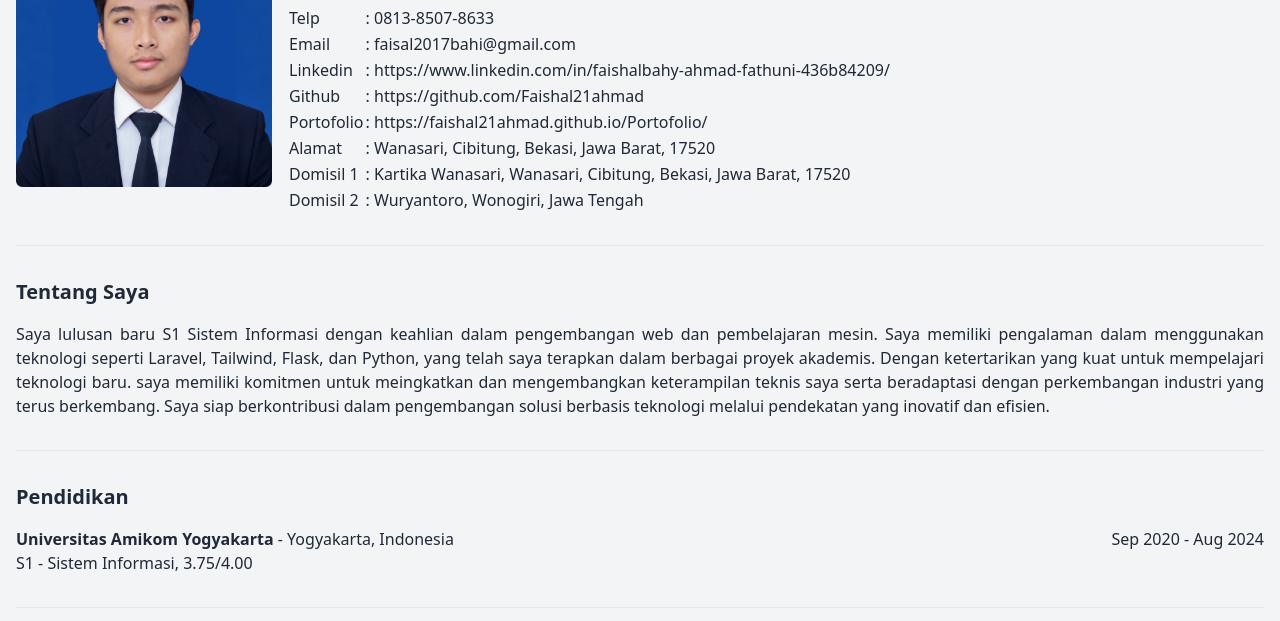
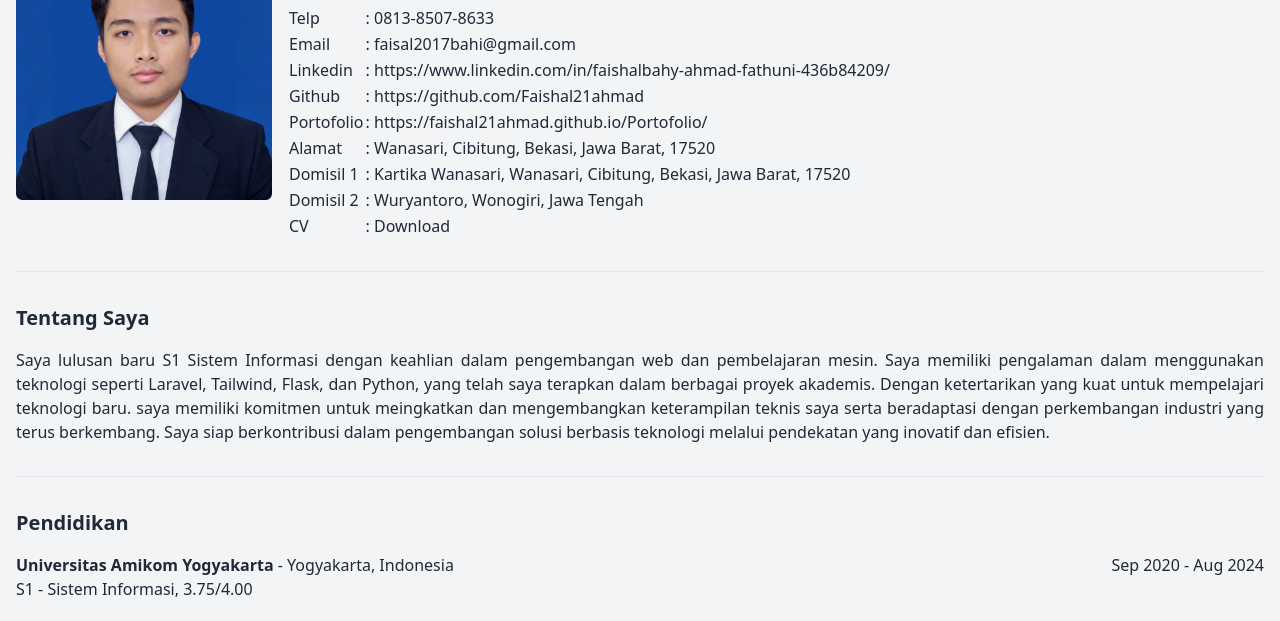
Before and after one commit to Faishal21ahmad/Portofolio, a plain HTML site: page index.html in a window 1280 px wide. Shown: the part 179-800 px from the top of the page. Drawn offline with nearby package versions, Linux system fonts and the light colour scheme.

Commit message:
Port-up6

```diff
--- a/index.html
+++ b/index.html
@@ -64,7 +64,6 @@
                                 <td class="">Portofolio</td>
                                 <td class="">: <a href="https://faishal21ahmad.github.io/Portofolio/" target="_blank" class="hover:text-blue-700">https://faishal21ahmad.github.io/Portofolio/</a></td>
                             </tr>
-
                             <tr class="">
                                 <td class="">Alamat</td>
                                 <td class="">: Wanasari, Cibitung, Bekasi, Jawa Barat, 17520</td>
@@ -76,6 +75,10 @@
                             <tr class="">
                                 <td class="">Domisil 2</td>
                                 <td class="">: Wuryantoro, Wonogiri, Jawa Tengah</td>
+                            </tr>
+                            <tr class="">
+                                <td class="">CV</td>
+                                <td class="">: <a href="https://drive.google.com/file/d/1qvJ7JSGfHaJEEXBi-b-5j8-nw1VKJB7T/view?usp=sharing" target="_blank" class="hover:text-blue-700">Download</a></td>
                             </tr>
                         </tbody>
                     </table>
```
